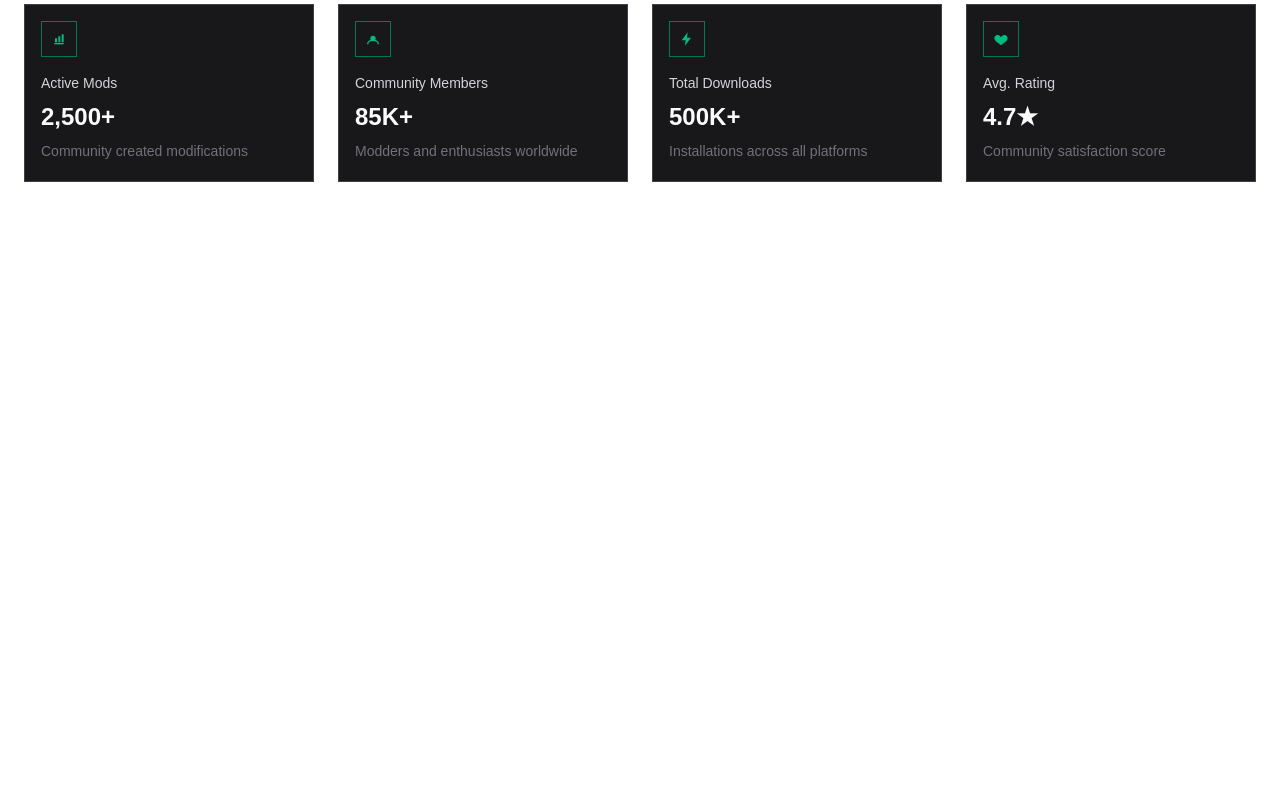
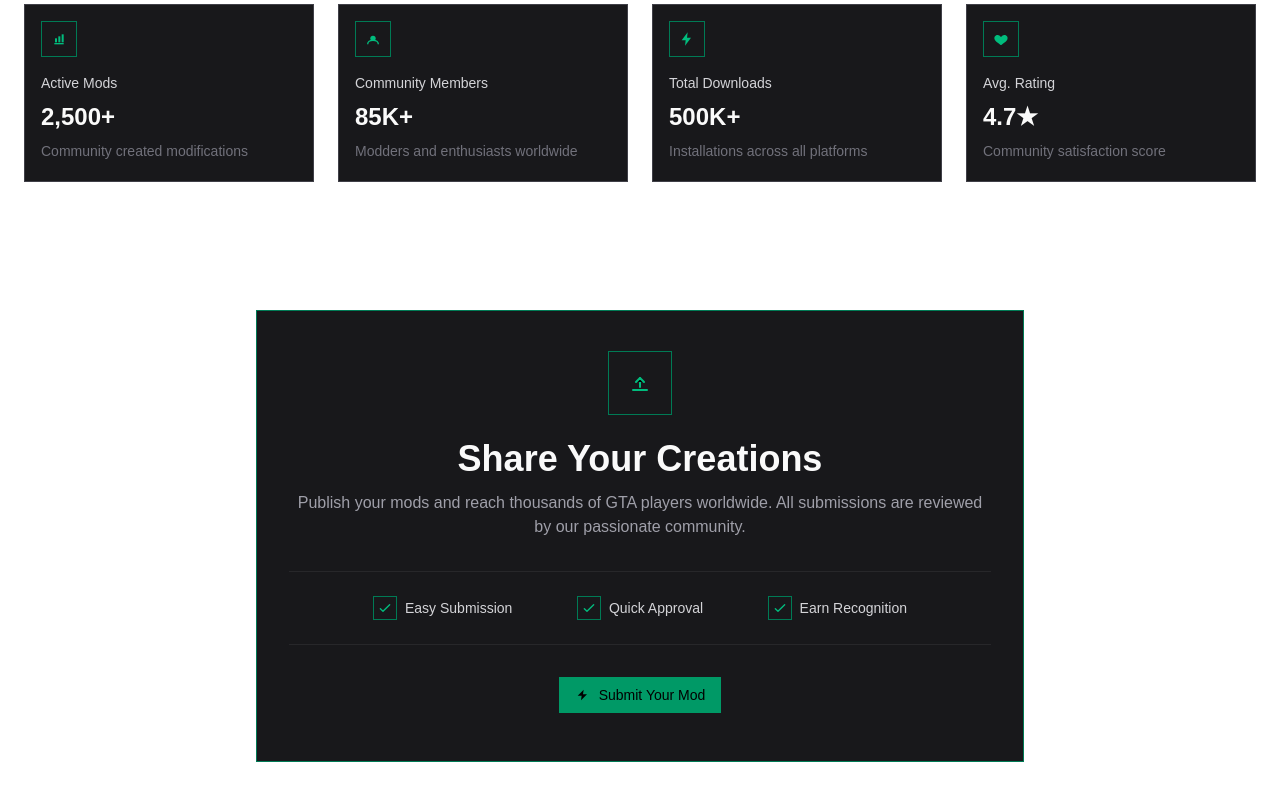
Before and after one commit to CaioXTSY/Moddin-Haven-Front, a Next.js app: page / in a window 1280 px wide. Shown: the part 1834-2634 px from the top of the page. Before the commit the page ends 2080 px from the top, so only its background shows below. Built offline with nearby package versions, Linux system fonts and the light colour scheme.

Commit message:
feat: add share section component for mod submissions

```diff
--- a/src/app/page.tsx
+++ b/src/app/page.tsx
@@ -1,6 +1,7 @@
 import Hero from "@/components/hero/Hero";
 import FeaturedSection from "@/components/featured/FeaturedSection";
 import StatsSection from "@/components/stats/StatsSection";
+import ShareSection from "@/components/share/ShareSection";
 
 export default function Home() {
   return (
@@ -8,6 +9,7 @@ export default function Home() {
       <Hero />
       <FeaturedSection />
       <StatsSection />
+      <ShareSection />
     </main>
   );
 }
--- /dev/null
+++ b/src/components/share/ShareSection.tsx
@@ -0,0 +1,67 @@
+import Link from "next/link";
+
+function IconUpload() {
+  return (
+    <svg viewBox="0 0 24 24" className="h-6 w-6" aria-hidden>
+      <path d="M12 16V7" stroke="currentColor" strokeWidth="2" strokeLinecap="round" />
+      <path d="M8 11l4-4 4 4" stroke="currentColor" strokeWidth="2" strokeLinecap="round" strokeLinejoin="round" />
+      <rect x="4" y="18" width="16" height="2" rx="1" fill="currentColor" />
+    </svg>
+  );
+}
+
+function IconCheck() {
+  return (
+    <svg viewBox="0 0 24 24" className="h-4 w-4" aria-hidden>
+      <path d="M5 13l4 4L19 7" stroke="currentColor" strokeWidth="2" fill="none" strokeLinecap="round" strokeLinejoin="round" />
+    </svg>
+  );
+}
+
+const benefits = [
+  { label: "Easy Submission" },
+  { label: "Quick Approval" },
+  { label: "Earn Recognition" },
+];
+
+export default function ShareSection() {
+  return (
+    <section className="relative w-full">
+      <div className="mx-auto max-w-7xl px-6 py-16">
+        <div className="mx-auto max-w-3xl border border-emerald-700 bg-zinc-900">
+          <div className="flex justify-center pt-10">
+            <div className="grid place-items-center h-16 w-16 border border-emerald-700 text-emerald-500">
+              <IconUpload />
+            </div>
+          </div>
+          <div className="px-8 pb-12 text-center">
+            <h3 className="mt-6 text-zinc-50 text-3xl sm:text-4xl font-bold">Share Your Creations</h3>
+            <p className="mt-3 text-zinc-400">Publish your mods and reach thousands of GTA players worldwide. All submissions are reviewed by our passionate community.</p>
+
+            <div className="mt-8 border-t border-zinc-800" />
+            <div className="mx-auto mt-6 grid max-w-xl grid-cols-1 gap-4 sm:grid-cols-3">
+              {benefits.map((b) => (
+                <div key={b.label} className="flex items-center justify-center gap-2 text-emerald-500">
+                  <div className="grid place-items-center h-6 w-6 border border-emerald-700">
+                    <IconCheck />
+                  </div>
+                  <span className="text-sm text-zinc-300">{b.label}</span>
+                </div>
+              ))}
+            </div>
+            <div className="mt-6 border-t border-zinc-800" />
+
+            <div className="mt-8 flex justify-center">
+              <Link href="/submit" className="inline-flex items-center gap-2 bg-emerald-600 px-4 py-2 text-sm font-medium text-black hover:bg-emerald-500">
+                <svg viewBox="0 0 24 24" className="h-4 w-4" aria-hidden>
+                  <path d="M13 4l-9 9h6l-1 7 9-9h-6l1-7z" fill="currentColor" />
+                </svg>
+                Submit Your Mod
+              </Link>
+            </div>
+          </div>
+        </div>
+      </div>
+    </section>
+  );
+}
```
